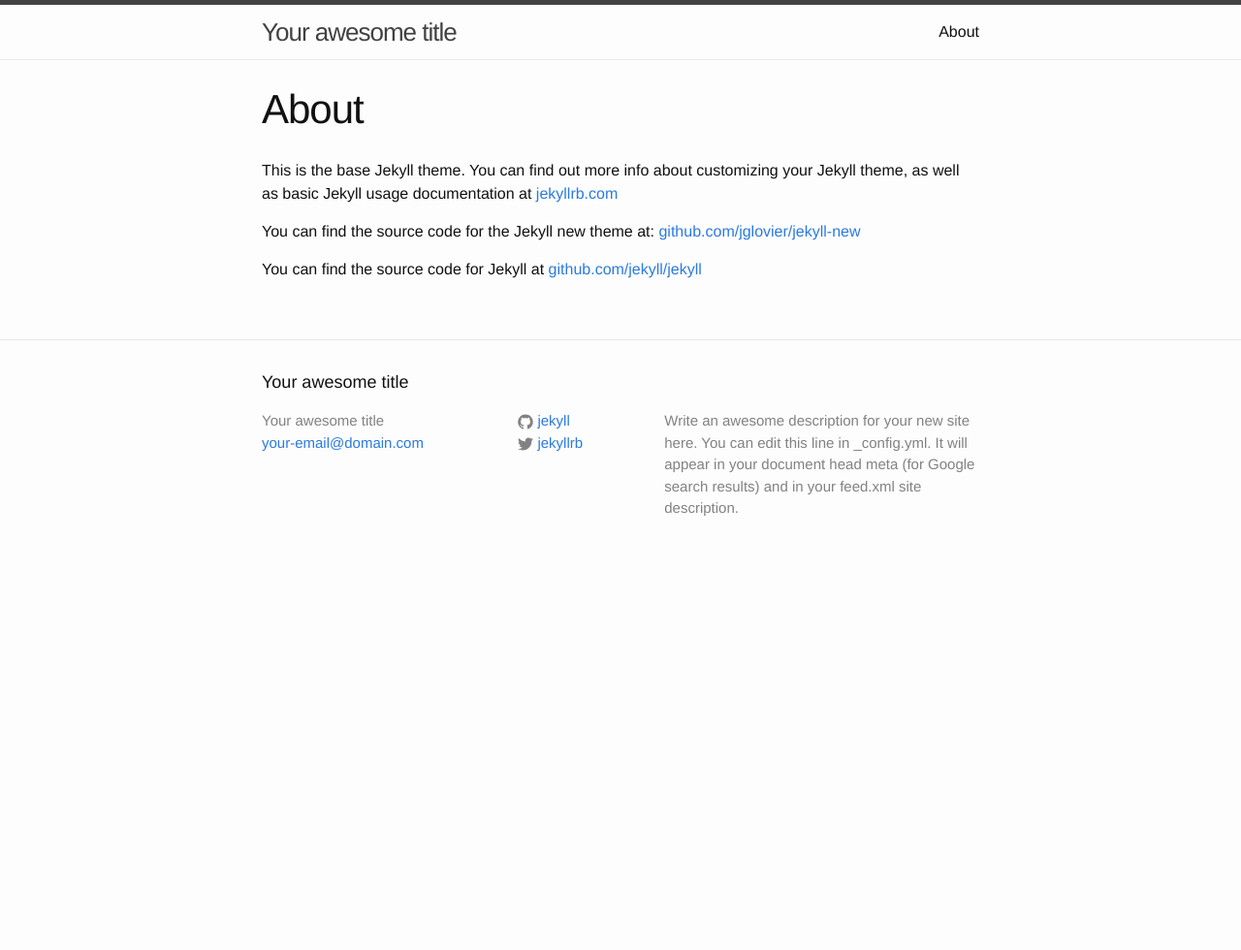
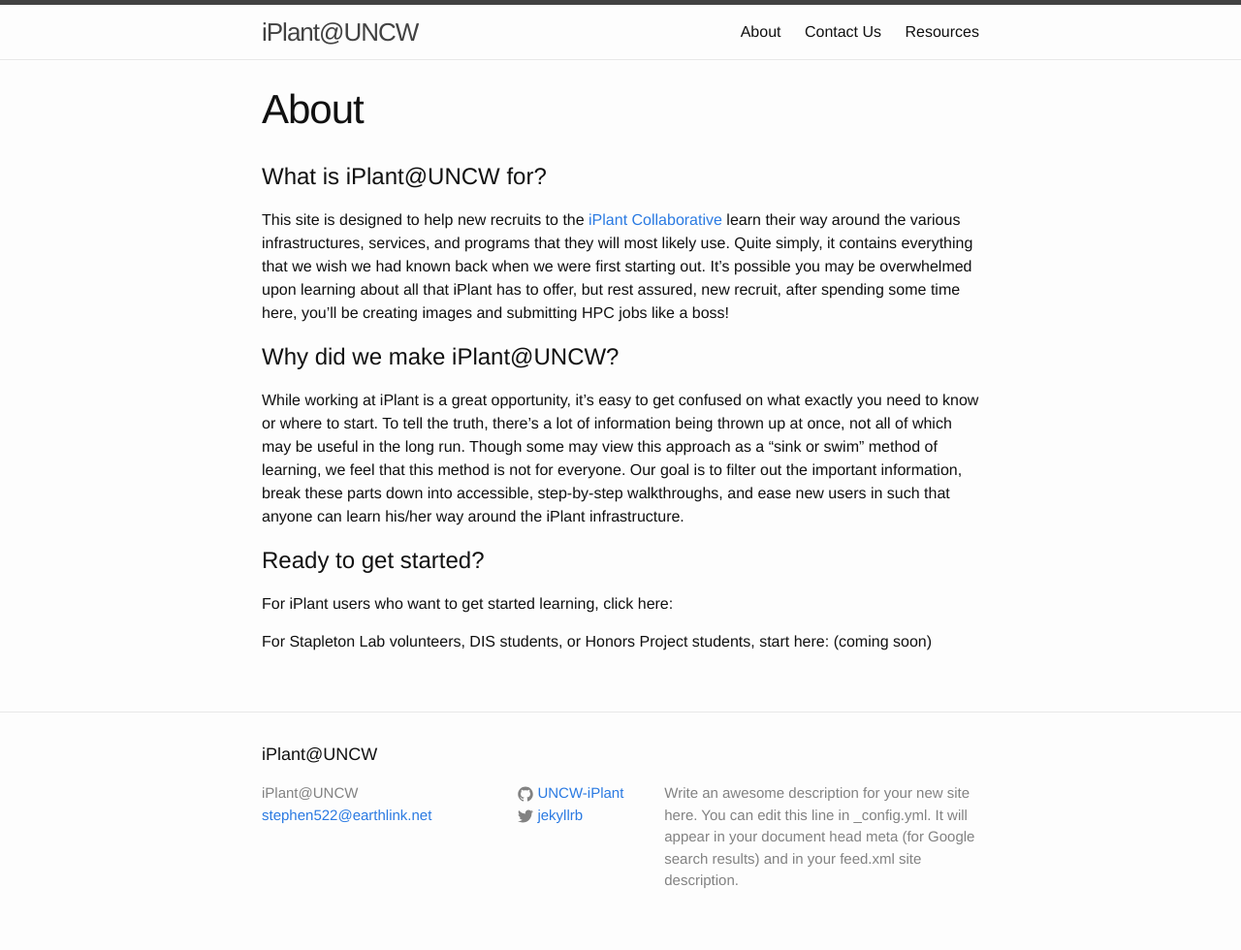
Before and after one commit to gpcarpen/UNCW-iPlant.github.io, a Jekyll site: the page built from about.md, in a window 1280 px wide. Shown: the whole page at 97% size. Built offline with Jekyll 4.4.1, drawn with Linux system fonts in a browser that asks for light colours; before the commit the page ends 900 px from its top, so only the background shows below that.

Commit message:
Added some more pages

```diff
--- a/_config.yml
+++ b/_config.yml
@@ -1,14 +1,14 @@
 # Site settings
-title: Your awesome title
-email: your-email@domain.com
+title: iPlant@UNCW
+email: stephen522@earthlink.net
 description: > # this means to ignore newlines until "baseurl:"
   Write an awesome description for your new site here. You can edit this
   line in _config.yml. It will appear in your document head meta (for
   Google search results) and in your feed.xml site description.
 baseurl: "" # the subpath of your site, e.g. /blog/
-url: "http://yourdomain.com" # the base hostname & protocol for your site
+url: "http://uncw-iplant.github.io" # the base hostname & protocol for your site
 twitter_username: jekyllrb
-github_username:  jekyll
+github_username:  UNCW-iPlant
 
 # Build settings
 markdown: kramdown
--- a/about.md
+++ b/about.md
@@ -3,9 +3,23 @@ layout: page
 title: About
 permalink: /about/
 ---
+#What is iPlant@UNCW for?
 
-This is the base Jekyll theme. You can find out more info about customizing your Jekyll theme, as well as basic Jekyll usage documentation at [jekyllrb.com](http://jekyllrb.com/)
+This site is designed to help new recruits to the [iPlant Collaborative](http://www.iplantcollaborative.org/) learn their way around the various infrastructures,
+services, and programs that they will most likely use. Quite simply, it contains everything that we wish we had known back when we were first starting out.
+It's possible you may be overwhelmed upon learning about all that iPlant has to offer, but rest assured, new recruit, after spending some time here, you'll be creating images and
+submitting HPC jobs like a boss!
 
-You can find the source code for the Jekyll new theme at: [github.com/jglovier/jekyll-new](https://github.com/jglovier/jekyll-new)
+#Why did we make iPlant@UNCW?
 
-You can find the source code for Jekyll at [github.com/jekyll/jekyll](https://github.com/jekyll/jekyll)
+While working at iPlant is a great opportunity, it's easy to get confused on what exactly you need to know or where to start. To tell the truth, there's a lot of information being thrown up at once, not all of which may
+be useful in the long run. Though some may view this approach as a "sink or swim" method of learning, we feel that this method is not for everyone. Our goal is to filter out the important
+information, break these parts down into accessible, step-by-step walkthroughs, and ease new users in such that anyone can learn his/her way around the iPlant infrastructure.
+
+#Ready to get started?
+
+For iPlant users who want to get started learning, click here:
+
+
+For Stapleton Lab volunteers, DIS students, or Honors Project students, start here:
+(coming soon)
```
Also changed, not shown: contact.md (added, +12 -0 lines), resources.md (added, +7 -0 lines).
